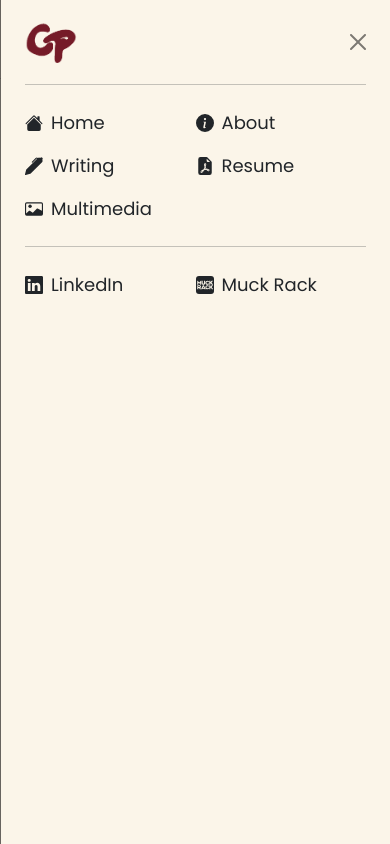
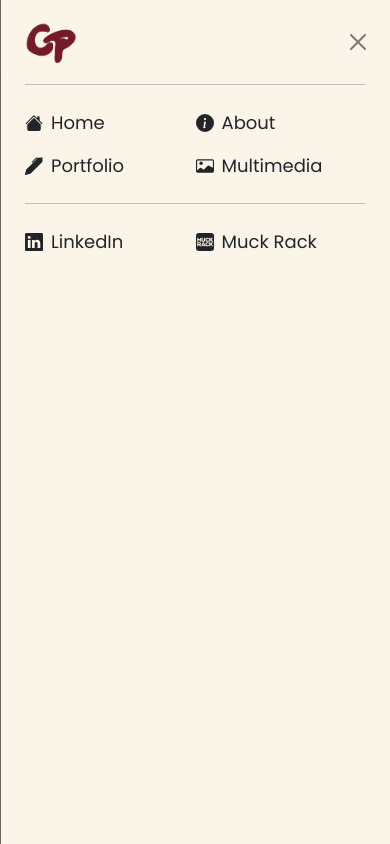
Before and after one commit to christinahsperrier/christinahsperrier.github.io, a Next.js app: page / in a window 390 px wide. Both pictures are taken after a click on the button 352 px from the left and 38 px from the top of the page. Shown: the top 844 px of the page. Built offline with nearby package versions, Linux system fonts and the light colour scheme; a web font is replaced by a local one.

Commit message:
updated mobile offcanvas

```diff
--- a/app/components/HeaderOffcanvas.jsx
+++ b/app/components/HeaderOffcanvas.jsx
@@ -41,8 +41,7 @@ export default function HeaderOffcanvas(props){
                     {[
                         {"name": "Home", "link": "/", "icon": <HouseFill /> },
                         {"name": "About", "link": "/about", "icon": <InfoCircleFill /> },
-                        {"name": "Writing", "link": "/portfolio/writing", "icon": <PenFill /> },
-                        {"name": "Resume", "link": "/resume", "icon": <FileEarmarkPdfFill  /> },
+                        {"name": "Portfolio", "link": "/portfolio", "icon": <PenFill /> },
                         {"name": "Multimedia", "link": "/portfolio/multimedia", "icon": <CardImage /> },
                     ].map((val, i) => <>
                         <Nav.Item className="col-6" key={i}>
```
